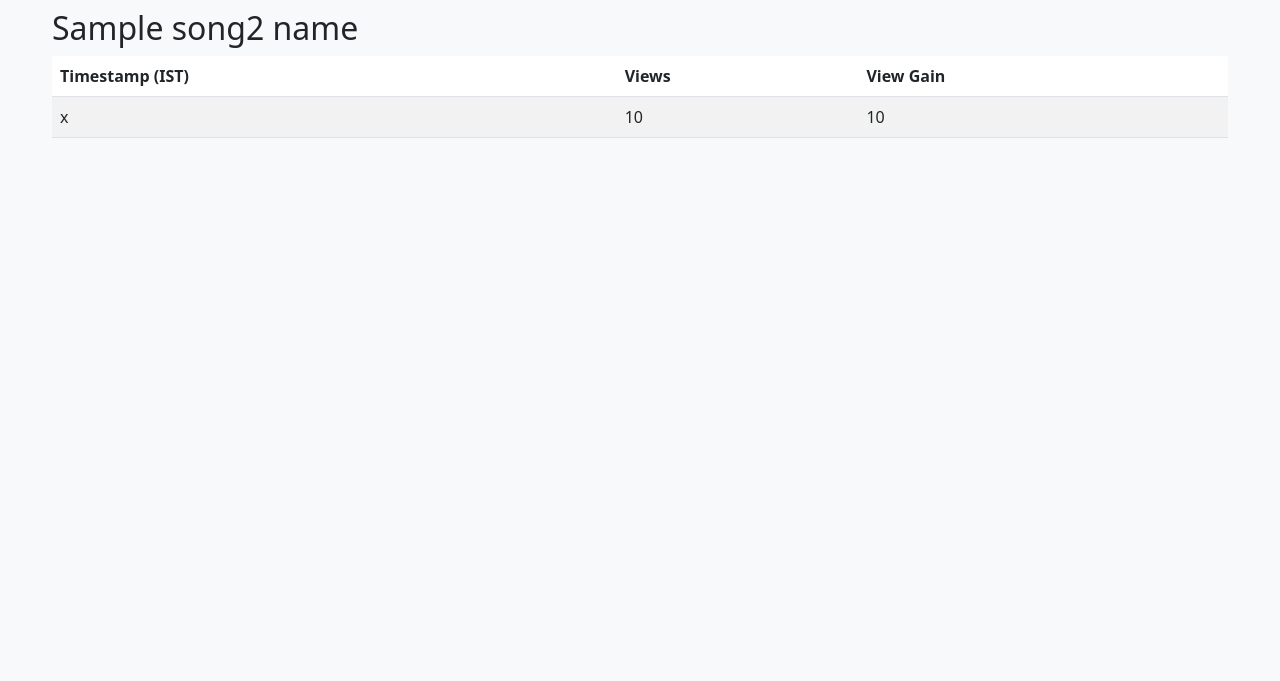
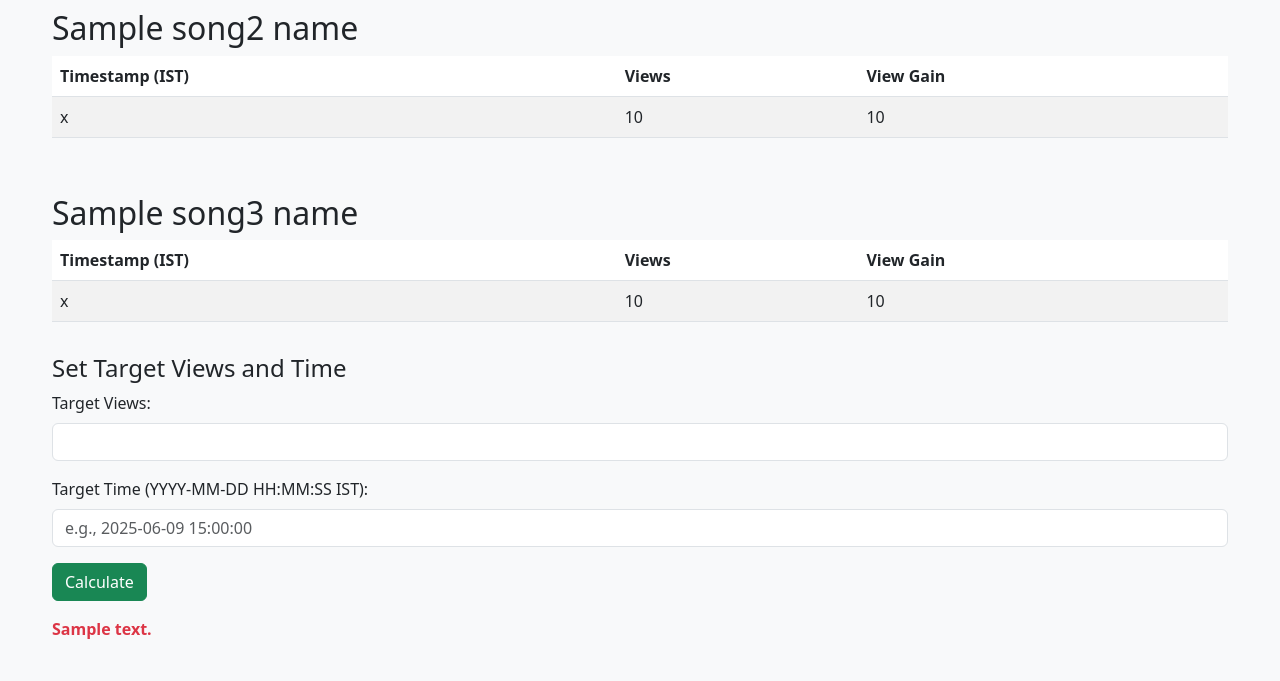
Before and after one commit to Pranav280204/view_tracker, a Flask app: template templates/index.html in a window 1280 px wide. Shown: the part 329-1010 px from the top of the page. Before the commit the page ends 467 px from the top, so only its background shows below. Run offline with Flask 3, Linux system fonts and the light colour scheme; the template is opened without the code that fills it: most values are stand-ins (such as "Sample title", 1, 10 or a date in 2020).

Commit message:
Update index.html

```diff
--- a/templates/index.html
+++ b/templates/index.html
@@ -22,6 +22,14 @@
         }
         .error-message {
             color: red;
+            font-weight: bold;
+        }
+        .target-message {
+            color: #dc3545;
+            font-weight: bold;
+        }
+        .target-result {
+            color: #28a745;
             font-weight: bold;
         }
     </style>
@@ -84,6 +92,54 @@
                 </table>
             </div>
         </div>
+
+        <!-- New Video Section -->
+        <div class="song-section">
+            <h2>{{ song3_name }}</h2>
+            <div class="table-responsive">
+                <table class="table table-striped">
+                    <thead>
+                        <tr>
+                            <th>Timestamp (IST)</th>
+                            <th>Views</th>
+                            <th>View Gain</th>
+                        </tr>
+                    </thead>
+                    <tbody>
+                        {% for timestamp, views, view_gain in new_video_data[::-1] %}
+                            <tr>
+                                <td>{{ timestamp }}</td>
+                                <td>{{ views | int }}</td>
+                                <td>{{ view_gain | int }}</td>
+                            </tr>
+                        {% endfor %}
+                    </tbody>
+                </table>
+            </div>
+
+            <!-- Target Views and Time Form -->
+            <div class="mt-3">
+                <h4>Set Target Views and Time</h4>
+                <form method="POST" action="/">
+                    <div class="mb-3">
+                        <label for="target_views" class="form-label">Target Views:</label>
+                        <input type="number" class="form-control" id="target_views" name="target_views" required>
+                    </div>
+                    <div class="mb-3">
+                        <label for="target_time" class="form-label">Target Time (YYYY-MM-DD HH:MM:SS IST):</label>
+                        <input type="text" class="form-control" id="target_time" name="target_time" placeholder="e.g., 2025-06-09 15:00:00" required>
+                    </div>
+                    <button type="submit" class="btn btn-success">Calculate</button>
+                </form>
+            </div>
+
+            <!-- Display Target Calculation Result -->
+            {% if target_message %}
+                <p class="target-message mt-3">{{ target_message }}</p>
+            {% elif required_views_per_interval is not none %}
+                <p class="target-result mt-3">Required views per 5-minute interval: {{ required_views_per_interval | round(2) }}</p>
+            {% endif %}
+        </div>
     </div>
 </body>
 </html>
```
